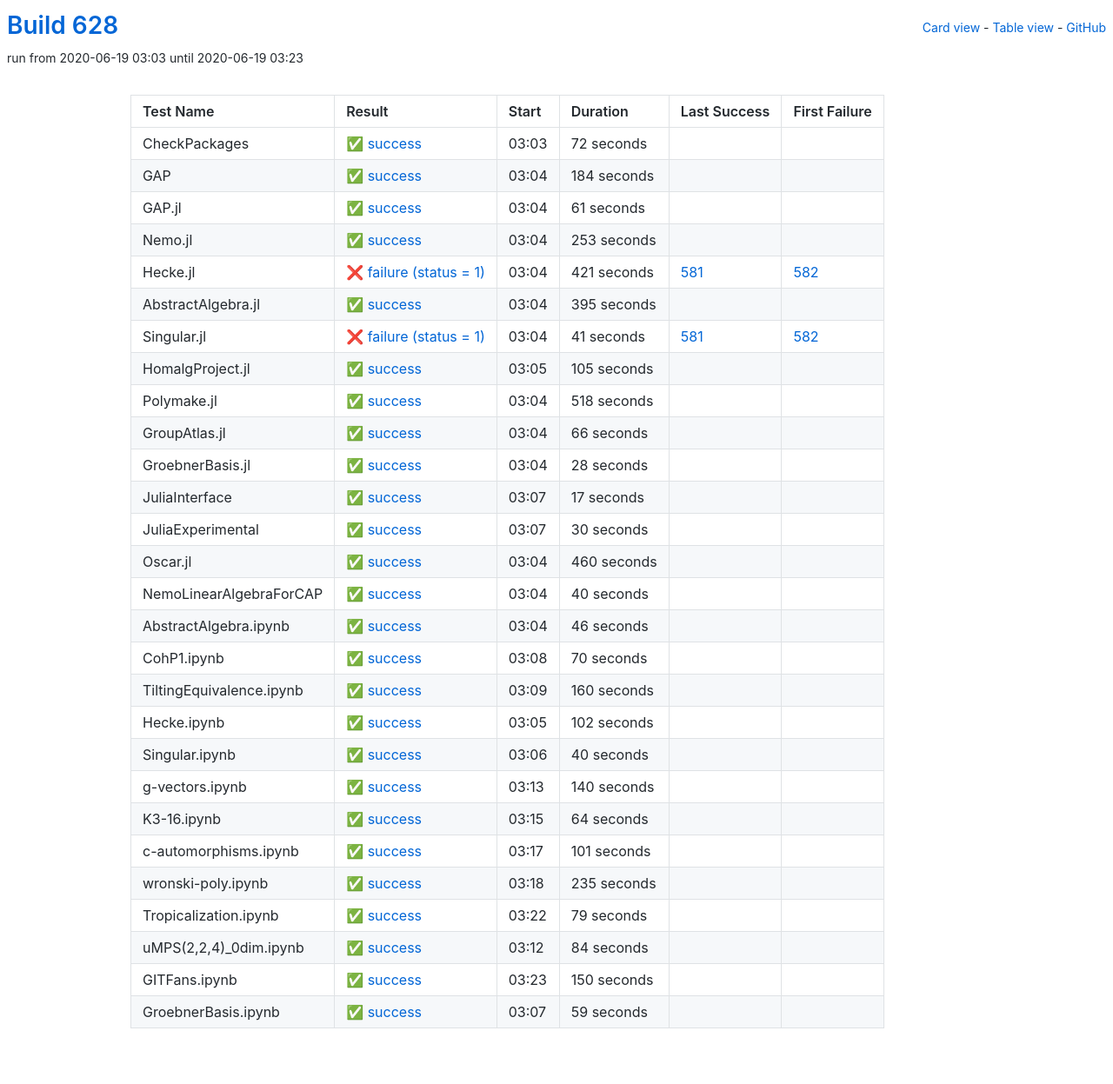
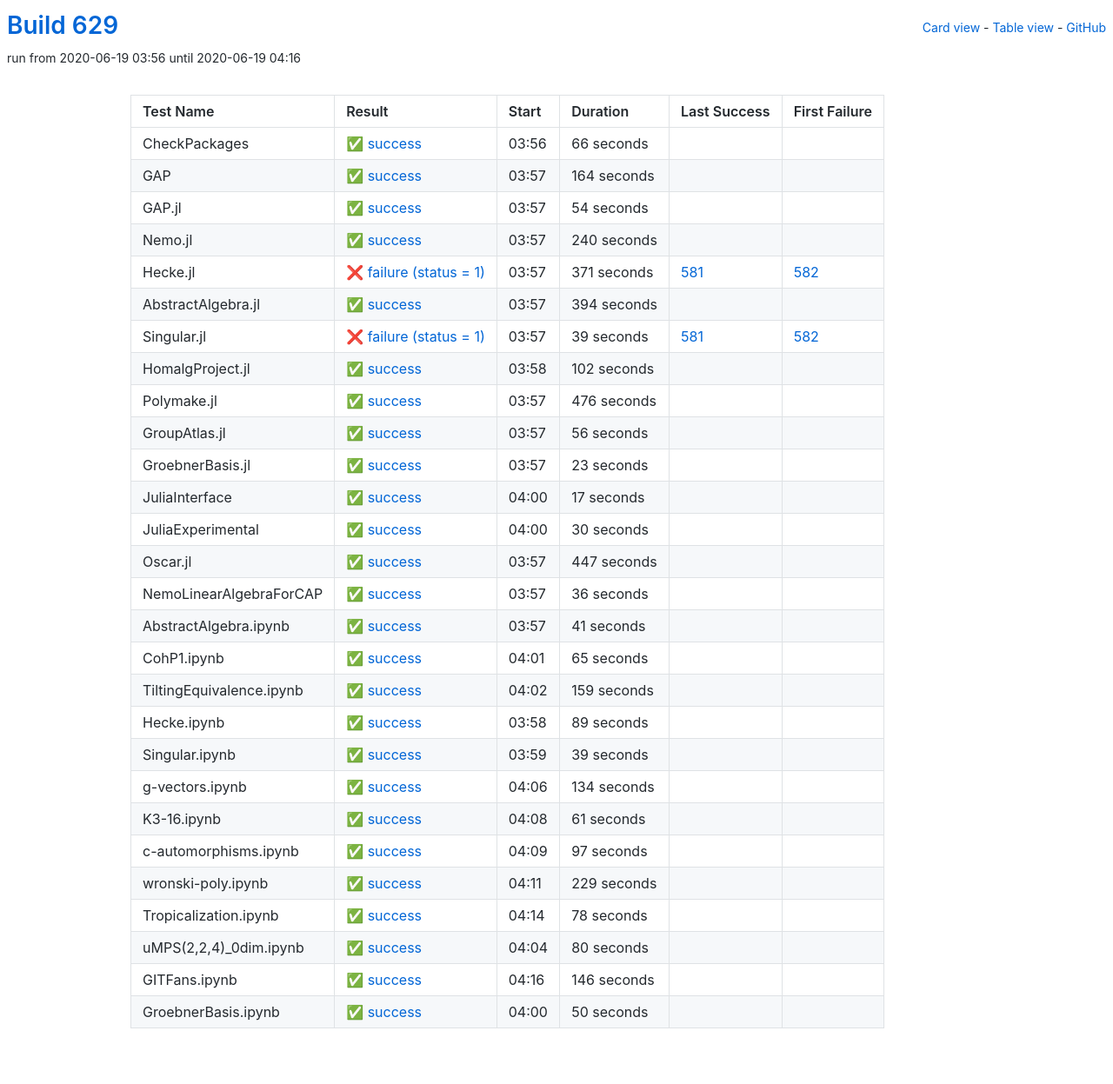
Before and after one commit to oscar-system/oscar-ci-status-1.4, a Jekyll site: the page built from table.html, in a window 1280 px wide. Shown: the whole page at 87% size. Built offline with Jekyll 4.4.1, drawn with Linux system fonts in a browser that asks for light colours.

Commit message:
Build #629

```diff
--- a/_data/ci.yml
+++ b/_data/ci.yml
@@ -1,6 +1,6 @@
 ---
-build: 628
-build_url: https://oscarci.mathematik.uni-kl.de/job/oscar-julia-1.4/628/
+build: 629
+build_url: https://oscarci.mathematik.uni-kl.de/job/oscar-julia-1.4/629/
 job: oscar-julia-1.4
 organization: oscar-system
 repo: oscar-ci-status-1.4
@@ -8,116 +8,8 @@ repourl: https://github.com/oscar-system/oscar-ci-status-1.4
 tests:
 - name: CheckPackages
   id: checkpackages
-  log: https://oscarci.mathematik.uni-kl.de/job/oscar-julia-1.4/628/artifact/logs/build-628/CheckPackages.log
-  start: 2020-06-19 03:03
-  success: true
-  exitcode: 0
-  status: success
-  duration: 72
-  last_success: false
-  last_success_url:
-  first_failure: false
-  first_failure_url:
-- name: GAP
-  id: gap
-  log: https://oscarci.mathematik.uni-kl.de/job/oscar-julia-1.4/628/artifact/logs/build-628/GAP.log
-  start: 2020-06-19 03:04
-  success: true
-  exitcode: 0
-  status: success
-  duration: 184
-  last_success: false
-  last_success_url:
-  first_failure: false
-  first_failure_url:
-- name: GAP.jl
-  id: gap-jl
-  log: https://oscarci.mathematik.uni-kl.de/job/oscar-julia-1.4/628/artifact/logs/build-628/GAP.jl.log
-  start: 2020-06-19 03:04
-  success: true
-  exitcode: 0
-  status: success
-  duration: 61
-  last_success: false
-  last_success_url:
-  first_failure: false
-  first_failure_url:
-- name: Nemo.jl
-  id: nemo-jl
-  log: https://oscarci.mathematik.uni-kl.de/job/oscar-julia-1.4/628/artifact/logs/build-628/Nemo.jl.log
-  start: 2020-06-19 03:04
-  success: true
-  exitcode: 0
-  status: success
-  duration: 253
-  last_success: false
-  last_success_url:
-  first_failure: false
-  first_failure_url:
-- name: Hecke.jl
-  id: hecke-jl
-  log: https://oscarci.mathematik.uni-kl.de/job/oscar-julia-1.4/628/artifact/logs/build-628/Hecke.jl.log
-  start: 2020-06-19 03:04
-  success: false
-  exitcode: 1
-  status: failure
-  duration: 421
-  last_success: 581
-  last_success_url: https://oscarci.mathematik.uni-kl.de/job/oscar-julia-1.4/581/
-  first_failure: 582
-  first_failure_url: https://oscarci.mathematik.uni-kl.de/job/oscar-julia-1.4/582/
-- name: AbstractAlgebra.jl
-  id: abstractalgebra-jl
-  log: https://oscarci.mathematik.uni-kl.de/job/oscar-julia-1.4/628/artifact/logs/build-628/AbstractAlgebra.jl.log
-  start: 2020-06-19 03:04
-  success: true
-  exitcode: 0
-  status: success
-  duration: 395
-  last_success: false
-  last_success_url:
-  first_failure: false
-  first_failure_url:
-- name: Singular.jl
-  id: singular-jl
-  log: https://oscarci.mathematik.uni-kl.de/job/oscar-julia-1.4/628/artifact/logs/build-628/Singular.jl.log
-  start: 2020-06-19 03:04
-  success: false
-  exitcode: 1
-  status: failure
-  duration: 41
-  last_success: 581
-  last_success_url: https://oscarci.mathematik.uni-kl.de/job/oscar-julia-1.4/581/
-  first_failure: 582
-  first_failure_url: https://oscarci.mathematik.uni-kl.de/job/oscar-julia-1.4/582/
-- name: HomalgProject.jl
-  id: homalgproject-jl
-  log: https://oscarci.mathematik.uni-kl.de/job/oscar-julia-1.4/628/artifact/logs/build-628/HomalgProject.jl.log
-  start: 2020-06-19 03:05
-  success: true
-  exitcode: 0
-  status: success
-  duration: 105
-  last_success: false
-  last_success_url:
-  first_failure: false
-  first_failure_url:
-- name: Polymake.jl
-  id: polymake-jl
-  log: https://oscarci.mathematik.uni-kl.de/job/oscar-julia-1.4/628/artifact/logs/build-628/Polymake.jl.log
-  start: 2020-06-19 03:04
-  success: true
-  exitcode: 0
-  status: success
-  duration: 518
-  last_success: false
-  last_success_url:
-  first_failure: false
-  first_failure_url:
-- name: GroupAtlas.jl
-  id: groupatlas-jl
-  log: https://oscarci.mathematik.uni-kl.de/job/oscar-julia-1.4/628/artifact/logs/build-628/GroupAtlas.jl.log
-  start: 2020-06-19 03:04
+  log: https://oscarci.mathematik.uni-kl.de/job/oscar-julia-1.4/629/artifact/logs/build-629/CheckPackages.log
+  start: 2020-06-19 03:56
   success: true
   exitcode: 0
   status: success
@@ -126,22 +18,130 @@ tests:
   last_success_url:
   first_failure: false
   first_failure_url:
-- name: GroebnerBasis.jl
-  id: groebnerbasis-jl
-  log: https://oscarci.mathematik.uni-kl.de/job/oscar-julia-1.4/628/artifact/logs/build-628/GroebnerBasis.jl.log
-  start: 2020-06-19 03:04
+- name: GAP
+  id: gap
+  log: https://oscarci.mathematik.uni-kl.de/job/oscar-julia-1.4/629/artifact/logs/build-629/GAP.log
+  start: 2020-06-19 03:57
   success: true
   exitcode: 0
   status: success
-  duration: 28
+  duration: 164
+  last_success: false
+  last_success_url:
+  first_failure: false
+  first_failure_url:
+- name: GAP.jl
+  id: gap-jl
+  log: https://oscarci.mathematik.uni-kl.de/job/oscar-julia-1.4/629/artifact/logs/build-629/GAP.jl.log
+  start: 2020-06-19 03:57
+  success: true
+  exitcode: 0
+  status: success
+  duration: 54
+  last_success: false
+  last_success_url:
+  first_failure: false
+  first_failure_url:
+- name: Nemo.jl
+  id: nemo-jl
+  log: https://oscarci.mathematik.uni-kl.de/job/oscar-julia-1.4/629/artifact/logs/build-629/Nemo.jl.log
+  start: 2020-06-19 03:57
+  success: true
+  exitcode: 0
+  status: success
+  duration: 240
+  last_success: false
+  last_success_url:
+  first_failure: false
+  first_failure_url:
+- name: Hecke.jl
+  id: hecke-jl
+  log: https://oscarci.mathematik.uni-kl.de/job/oscar-julia-1.4/629/artifact/logs/build-629/Hecke.jl.log
+  start: 2020-06-19 03:57
+  success: false
+  exitcode: 1
+  status: failure
+  duration: 371
+  last_success: 581
+  last_success_url: https://oscarci.mathematik.uni-kl.de/job/oscar-julia-1.4/581/
+  first_failure: 582
+  first_failure_url: https://oscarci.mathematik.uni-kl.de/job/oscar-julia-1.4/582/
+- name: AbstractAlgebra.jl
+  id: abstractalgebra-jl
+  log: https://oscarci.mathematik.uni-kl.de/job/oscar-julia-1.4/629/artifact/logs/build-629/AbstractAlgebra.jl.log
+  start: 2020-06-19 03:57
+  success: true
+  exitcode: 0
+  status: success
+  duration: 394
+  last_success: false
+  last_success_url:
+  first_failure: false
+  first_failure_url:
+- name: Singular.jl
+  id: singular-jl
+  log: https://oscarci.mathematik.uni-kl.de/job/oscar-julia-1.4/629/artifact/logs/build-629/Singular.jl.log
+  start: 2020-06-19 03:57
+  success: false
+  exitcode: 1
+  status: failure
+  duration: 39
+  last_success: 581
+  last_success_url: https://oscarci.mathematik.uni-kl.de/job/oscar-julia-1.4/581/
+  first_failure: 582
+  first_failure_url: https://oscarci.mathematik.uni-kl.de/job/oscar-julia-1.4/582/
+- name: HomalgProject.jl
+  id: homalgproject-jl
+  log: https://oscarci.mathematik.uni-kl.de/job/oscar-julia-1.4/629/artifact/logs/build-629/HomalgProject.jl.log
+  start: 2020-06-19 03:58
+  success: true
+  exitcode: 0
+  status: success
+  duration: 102
+  last_success: false
+  last_success_url:
+  first_failure: false
+  first_failure_url:
+- name: Polymake.jl
+  id: polymake-jl
+  log: https://oscarci.mathematik.uni-kl.de/job/oscar-julia-1.4/629/artifact/logs/build-629/Polymake.jl.log
+  start: 2020-06-19 03:57
+  success: true
+  exitcode: 0
+  status: success
+  duration: 476
+  last_success: false
+  last_success_url:
+  first_failure: false
+  first_failure_url:
+- name: GroupAtlas.jl
+  id: groupatlas-jl
+  log: https://oscarci.mathematik.uni-kl.de/job/oscar-julia-1.4/629/artifact/logs/build-629/GroupAtlas.jl.log
+  start: 2020-06-19 03:57
+  success: true
+  exitcode: 0
+  status: success
+  duration: 56
+  last_success: false
+  last_success_url:
+  first_failure: false
+  first_failure_url:
+- name: GroebnerBasis.jl
+  id: groebnerbasis-jl
+  log: https://oscarci.mathematik.uni-kl.de/job/oscar-julia-1.4/629/artifact/logs/build-629/GroebnerBasis.jl.log
+  start: 2020-06-19 03:57
+  success: true
+  exitcode: 0
+  status: success
+  duration: 23
   last_success: false
   last_success_url:
   first_failure: false
   first_failure_url:
 - name: JuliaInterface
   id: juliainterface
-  log: https://oscarci.mathematik.uni-kl.de/job/oscar-julia-1.4/628/artifact/logs/build-628/JuliaInterface.log
-  start: 2020-06-19 03:07
+  log: https://oscarci.mathematik.uni-kl.de/job/oscar-julia-1.4/629/artifact/logs/build-629/JuliaInterface.log
+  start: 2020-06-19 04:00
   success: true
   exitcode: 0
   status: success
@@ -152,8 +152,8 @@ tests:
   first_failure_url:
 - name: JuliaExperimental
   id: juliaexperimental
-  log: https://oscarci.mathematik.uni-kl.de/job/oscar-julia-1.4/628/artifact/logs/build-628/JuliaExperimental.log
-  start: 2020-06-19 03:07
+  log: https://oscarci.mathematik.uni-kl.de/job/oscar-julia-1.4/629/artifact/logs/build-629/JuliaExperimental.log
+  start: 2020-06-19 04:00
   success: true
   exitcode: 0
   status: success
@@ -164,180 +164,180 @@ tests:
   first_failure_url:
 - name: Oscar.jl
   id: oscar-jl
-  log: https://oscarci.mathematik.uni-kl.de/job/oscar-julia-1.4/628/artifact/logs/build-628/Oscar.jl.log
-  start: 2020-06-19 03:04
+  log: https://oscarci.mathematik.uni-kl.de/job/oscar-julia-1.4/629/artifact/logs/build-629/Oscar.jl.log
+  start: 2020-06-19 03:57
   success: true
   exitcode: 0
   status: success
-  duration: 460
+  duration: 447
   last_success: false
   last_success_url:
   first_failure: false
   first_failure_url:
 - name: NemoLinearAlgebraForCAP
   id: nemolinearalgebraforcap
-  log: https://oscarci.mathematik.uni-kl.de/job/oscar-julia-1.4/628/artifact/logs/build-628/NemoLinearAlgebraForCAP.log
-  start: 2020-06-19 03:04
+  log: https://oscarci.mathematik.uni-kl.de/job/oscar-julia-1.4/629/artifact/logs/build-629/NemoLinearAlgebraForCAP.log
+  start: 2020-06-19 03:57
   success: true
   exitcode: 0
   status: success
-  duration: 40
+  duration: 36
   last_success: false
   last_success_url:
   first_failure: false
   first_failure_url:
 - name: AbstractAlgebra.ipynb
   id: abstractalgebra-ipynb
-  log: https://oscarci.mathematik.uni-kl.de/job/oscar-julia-1.4/628/artifact/logs/build-628/AbstractAlgebra.ipynb.log
-  start: 2020-06-19 03:04
+  log: https://oscarci.mathematik.uni-kl.de/job/oscar-julia-1.4/629/artifact/logs/build-629/AbstractAlgebra.ipynb.log
+  start: 2020-06-19 03:57
   success: true
   exitcode: 0
   status: success
-  duration: 46
+  duration: 41
   last_success: false
   last_success_url:
   first_failure: false
   first_failure_url:
 - name: CohP1.ipynb
   id: cohp1-ipynb
-  log: https://oscarci.mathematik.uni-kl.de/job/oscar-julia-1.4/628/artifact/logs/build-628/CohP1.ipynb.log
-  start: 2020-06-19 03:08
+  log: https://oscarci.mathematik.uni-kl.de/job/oscar-julia-1.4/629/artifact/logs/build-629/CohP1.ipynb.log
+  start: 2020-06-19 04:01
   success: true
   exitcode: 0
   status: success
-  duration: 70
+  duration: 65
   last_success: false
   last_success_url:
   first_failure: false
   first_failure_url:
 - name: TiltingEquivalence.ipynb
   id: tiltingequivalence-ipynb
-  log: https://oscarci.mathematik.uni-kl.de/job/oscar-julia-1.4/628/artifact/logs/build-628/TiltingEquivalence.ipynb.log
-  start: 2020-06-19 03:09
+  log: https://oscarci.mathematik.uni-kl.de/job/oscar-julia-1.4/629/artifact/logs/build-629/TiltingEquivalence.ipynb.log
+  start: 2020-06-19 04:02
   success: true
   exitcode: 0
   status: success
-  duration: 160
+  duration: 159
   last_success: false
   last_success_url:
   first_failure: false
   first_failure_url:
 - name: Hecke.ipynb
   id: hecke-ipynb
-  log: https://oscarci.mathematik.uni-kl.de/job/oscar-julia-1.4/628/artifact/logs/build-628/Hecke.ipynb.log
-  start: 2020-06-19 03:05
+  log: https://oscarci.mathematik.uni-kl.de/job/oscar-julia-1.4/629/artifact/logs/build-629/Hecke.ipynb.log
+  start: 2020-06-19 03:58
   success: true
   exitcode: 0
   status: success
-  duration: 102
+  duration: 89
   last_success: false
   last_success_url:
   first_failure: false
   first_failure_url:
 - name: Singular.ipynb
   id: singular-ipynb
-  log: https://oscarci.mathematik.uni-kl.de/job/oscar-julia-1.4/628/artifact/logs/build-628/Singular.ipynb.log
-  start: 2020-06-19 03:06
+  log: https://oscarci.mathematik.uni-kl.de/job/oscar-julia-1.4/629/artifact/logs/build-629/Singular.ipynb.log
+  start: 2020-06-19 03:59
   success: true
   exitcode: 0
   status: success
-  duration: 40
+  duration: 39
   last_success: false
   last_success_url:
   first_failure: false
   first_failure_url:
 - name: g-vectors.ipynb
   id: g-vectors-ipynb
-  log: https://oscarci.mathematik.uni-kl.de/job/oscar-julia-1.4/628/artifact/logs/build-628/g-vectors.ipynb.log
-  start: 2020-06-19 03:13
+  log: https://oscarci.mathematik.uni-kl.de/job/oscar-julia-1.4/629/artifact/logs/build-629/g-vectors.ipynb.log
+  start: 2020-06-19 04:06
   success: true
   exitcode: 0
   status: success
-  duration: 140
+  duration: 134
   last_success: false
   last_success_url:
   first_failure: false
   first_failure_url:
 - name: K3-16.ipynb
   id: k3-16-ipynb
-  log: https://oscarci.mathematik.uni-kl.de/job/oscar-julia-1.4/628/artifact/logs/build-628/K3-16.ipynb.log
-  start: 2020-06-19 03:15
+  log: https://oscarci.mathematik.uni-kl.de/job/oscar-julia-1.4/629/artifact/logs/build-629/K3-16.ipynb.log
+  start: 2020-06-19 04:08
   success: true
   exitcode: 0
   status: success
-  duration: 64
+  duration: 61
   last_success: false
   last_success_url:
   first_failure: false
   first_failure_url:
 - name: c-automorphisms.ipynb
   id: c-automorphisms-ipynb
-  log: https://oscarci.mathematik.uni-kl.de/job/oscar-julia-1.4/628/artifact/logs/build-628/c-automorphisms.ipynb.log
-  start: 2020-06-19 03:17
+  log: https://oscarci.mathematik.uni-kl.de/job/oscar-julia-1.4/629/artifact/logs/build-629/c-automorphisms.ipynb.log
+  start: 2020-06-19 04:09
   success: true
   exitcode: 0
   status: success
-  duration: 101
+  duration: 97
   last_success: false
   last_success_url:
   first_failure: false
   first_failure_url:
 - name: wronski-poly.ipynb
   id: wronski-poly-ipynb
-  log: https://oscarci.mathematik.uni-kl.de/job/oscar-julia-1.4/628/artifact/logs/build-628/wronski-poly.ipynb.log
-  start: 2020-06-19 03:18
+  log: https://oscarci.mathematik.uni-kl.de/job/oscar-julia-1.4/629/artifact/logs/build-629/wronski-poly.ipynb.log
+  start: 2020-06-19 04:11
   success: true
   exitcode: 0
   status: success
-  duration: 235
+  duration: 229
   last_success: false
   last_success_url:
   first_failure: false
   first_failure_url:
 - name: Tropicalization.ipynb
   id: tropicalization-ipynb
-  log: https://oscarci.mathematik.uni-kl.de/job/oscar-julia-1.4/628/artifact/logs/build-628/Tropicalization.ipynb.log
-  start: 2020-06-19 03:22
+  log: https://oscarci.mathematik.uni-kl.de/job/oscar-julia-1.4/629/artifact/logs/build-629/Tropicalization.ipynb.log
+  start: 2020-06-19 04:14
   success: true
   exitcode: 0
   status: success
-  duration: 79
+  duration: 78
   last_success: false
   last_success_url:
   first_failure: false
   first_failure_url:
 - name: uMPS(2,2,4)_0dim.ipynb
   id: umps-2-2-4-0dim-ipynb
-  log: https://oscarci.mathematik.uni-kl.de/job/oscar-julia-1.4/628/artifact/logs/build-628/uMPS-2-2-4-_0dim.ipynb.log
-  start: 2020-06-19 03:12
+  log: https://oscarci.mathematik.uni-kl.de/job/oscar-julia-1.4/629/artifact/logs/build-629/uMPS-2-2-4-_0dim.ipynb.log
+  start: 2020-06-19 04:04
   success: true
   exitcode: 0
   status: success
-  duration: 84
+  duration: 80
   last_success: false
   last_success_url:
   first_failure: false
   first_failure_url:
 - name: GITFans.ipynb
   id: gitfans-ipynb
-  log: https://oscarci.mathematik.uni-kl.de/job/oscar-julia-1.4/628/artifact/logs/build-628/GITFans.ipynb.log
-  start: 2020-06-19 03:23
+  log: https://oscarci.mathematik.uni-kl.de/job/oscar-julia-1.4/629/artifact/logs/build-629/GITFans.ipynb.log
+  start: 2020-06-19 04:16
   success: true
   exitcode: 0
   status: success
-  duration: 150
+  duration: 146
   last_success: false
   last_success_url:
   first_failure: false
   first_failure_url:
 - name: GroebnerBasis.ipynb
   id: groebnerbasis-ipynb
-  log: https://oscarci.mathematik.uni-kl.de/job/oscar-julia-1.4/628/artifact/logs/build-628/GroebnerBasis.ipynb.log
-  start: 2020-06-19 03:07
+  log: https://oscarci.mathematik.uni-kl.de/job/oscar-julia-1.4/629/artifact/logs/build-629/GroebnerBasis.ipynb.log
+  start: 2020-06-19 04:00
   success: true
   exitcode: 0
   status: success
-  duration: 59
+  duration: 50
   last_success: false
   last_success_url:
   first_failure: false
```
Also changed, not shown: README.md.
